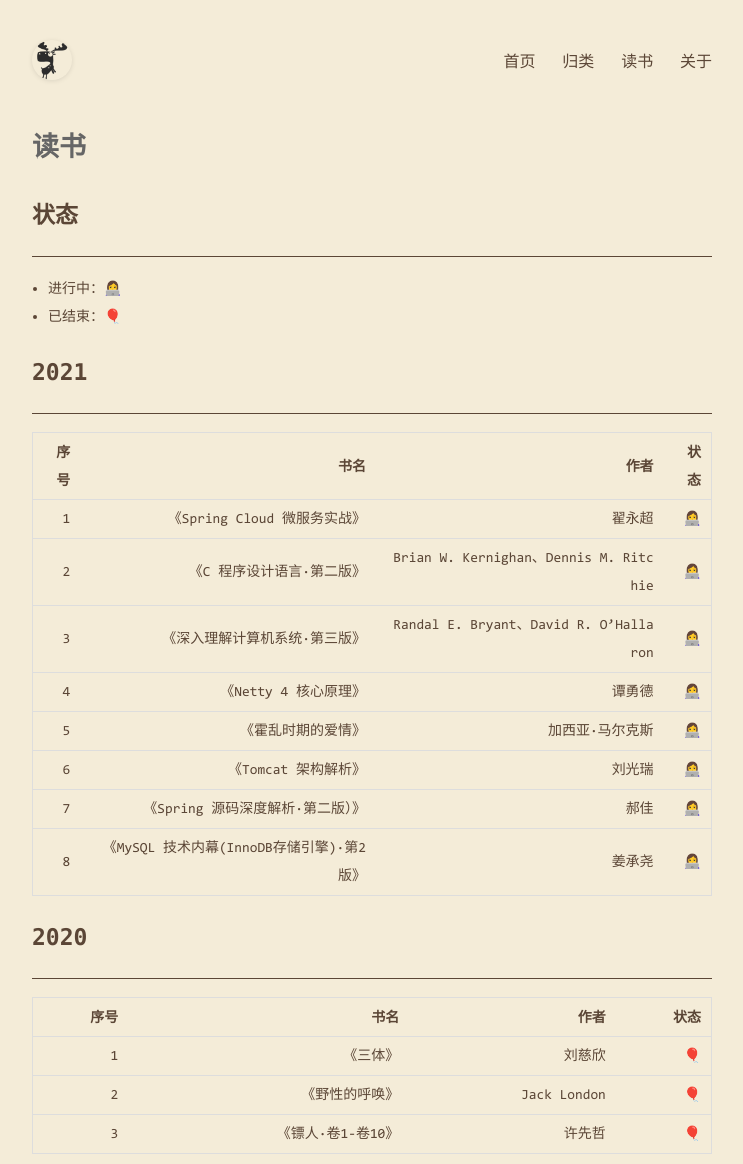
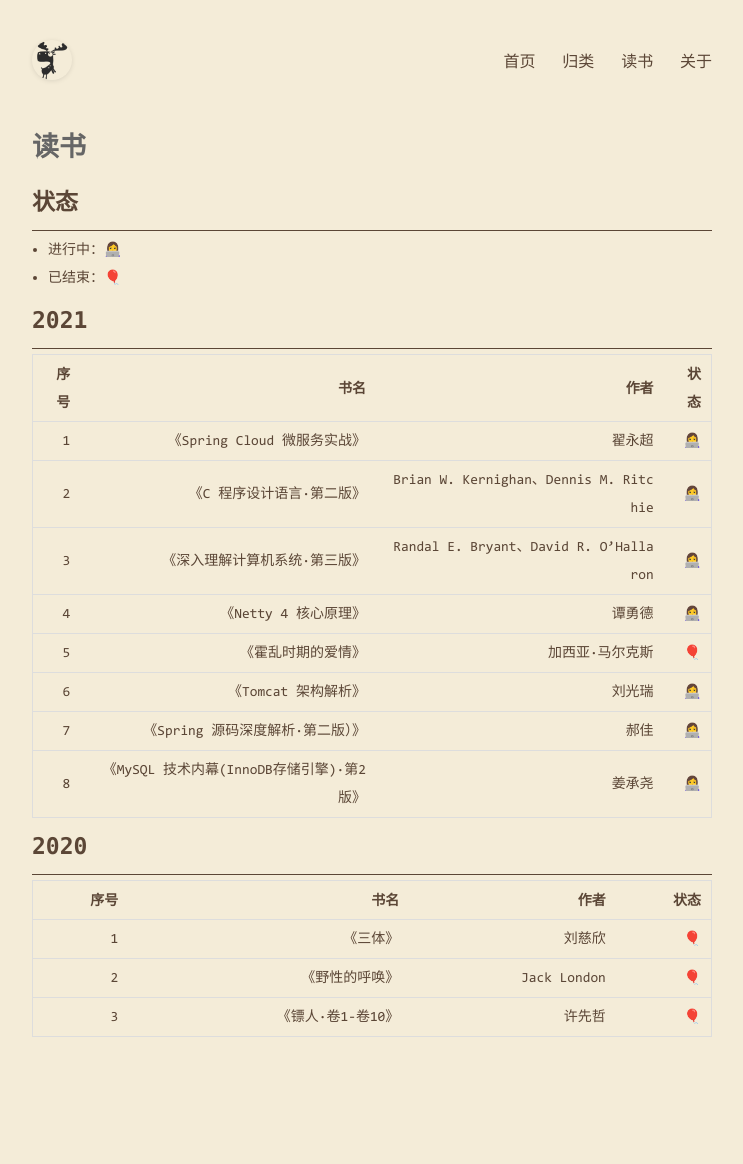
Before and after one commit to Suomea/Suomea.github.io, a Jekyll site: the page built from pages/books.md, in a window 1280 px wide. Shown: the whole page, without its empty margins (268-1011 px from the left). Built offline with Jekyll 4.4.1, drawn with Linux system fonts in a browser that asks for light colours; after the commit the page ends 1042 px from its top, so only the background shows below that.

Commit message:
:tada: 更新。

```diff
--- a/pages/books.md
+++ b/pages/books.md
@@ -19,7 +19,7 @@ title: 读书
 | 2 | 《C 程序设计语言·第二版》 |  Brian W. Kernighan、Dennis M. Ritchie  |  👩‍💻 |
 | 3 | 《深入理解计算机系统·第三版》 | Randal E. Bryant、David R. O'Hallaron  | 👩‍💻 |
 | 4 | 《Netty 4 核心原理》 | 谭勇德  | 👩‍💻 |
-| 5 | 《霍乱时期的爱情》 | 加西亚·马尔克斯 | 👩‍💻 |
+| 5 | 《霍乱时期的爱情》 | 加西亚·马尔克斯 | 🎈 |
 | 6 | 《Tomcat 架构解析》 | 刘光瑞 | 👩‍💻 |
 | 7 | 《Spring 源码深度解析·第二版）》 | 郝佳 | 👩‍💻 |
 | 8 | 《MySQL 技术内幕(InnoDB存储引擎)·第2版》 | 姜承尧 | 👩‍💻 |
--- a/static/css/post.css
+++ b/static/css/post.css
@@ -13,8 +13,7 @@
   color: #999999;
 }
 .page-post .post > * {
-  margin-top: 18px;
-  margin-bottom: 10px;
+  margin: 5px 0;
 }
 .page-post .post > iframe {
   margin: 0;
```
